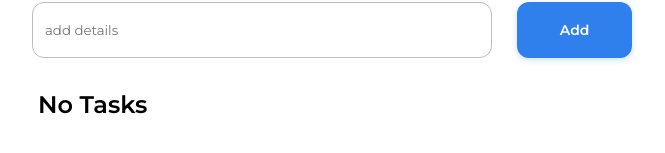
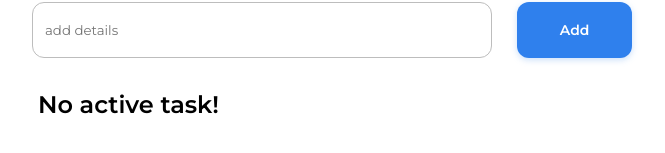
Before and after one commit to miguelfiais/todo-list, a React (Vite) app: page /active in a window 1280 px wide. Shown: the part 191-344 px from the top of the page, without its empty margins (308-973 px from the left). Built offline with nearby package versions, Linux system fonts and the light colour scheme.

Commit message:
feat: add different message for each screen

```diff
--- a/src/components/Active/index.jsx
+++ b/src/components/Active/index.jsx
@@ -16,7 +16,7 @@ const Active = () => {
 
   return (
     <>
-      <Task list={listActive} completedTask={completedTask}/>
+      <Task list={listActive} completedTask={completedTask} message={"No active task!"}/>
     </>
   )
 }
--- a/src/components/All/index.jsx
+++ b/src/components/All/index.jsx
@@ -7,7 +7,7 @@ const All = () => {
 
   return (
     <>
-      <Task list={list} completedTask={completedTask}/>
+      <Task list={list} completedTask={completedTask} message={"No tasks!"}/>
     </>
   )
 }
--- a/src/components/Task/index.jsx
+++ b/src/components/Task/index.jsx
@@ -1,7 +1,7 @@
 import { Container, ItemList } from "./styles"
 import { BsCheckLg } from "react-icons/bs";
 
-const Task = ({list, completedTask}) => {
+const Task = ({list, completedTask, message}) => {
 
   return (
     <Container>
@@ -18,7 +18,7 @@ const Task = ({list, completedTask}) => {
             }
           </ul>
         ):(
-          <h2>No Tasks</h2>
+          <h2>{message}</h2>
         )
       }
     </Container>
```
